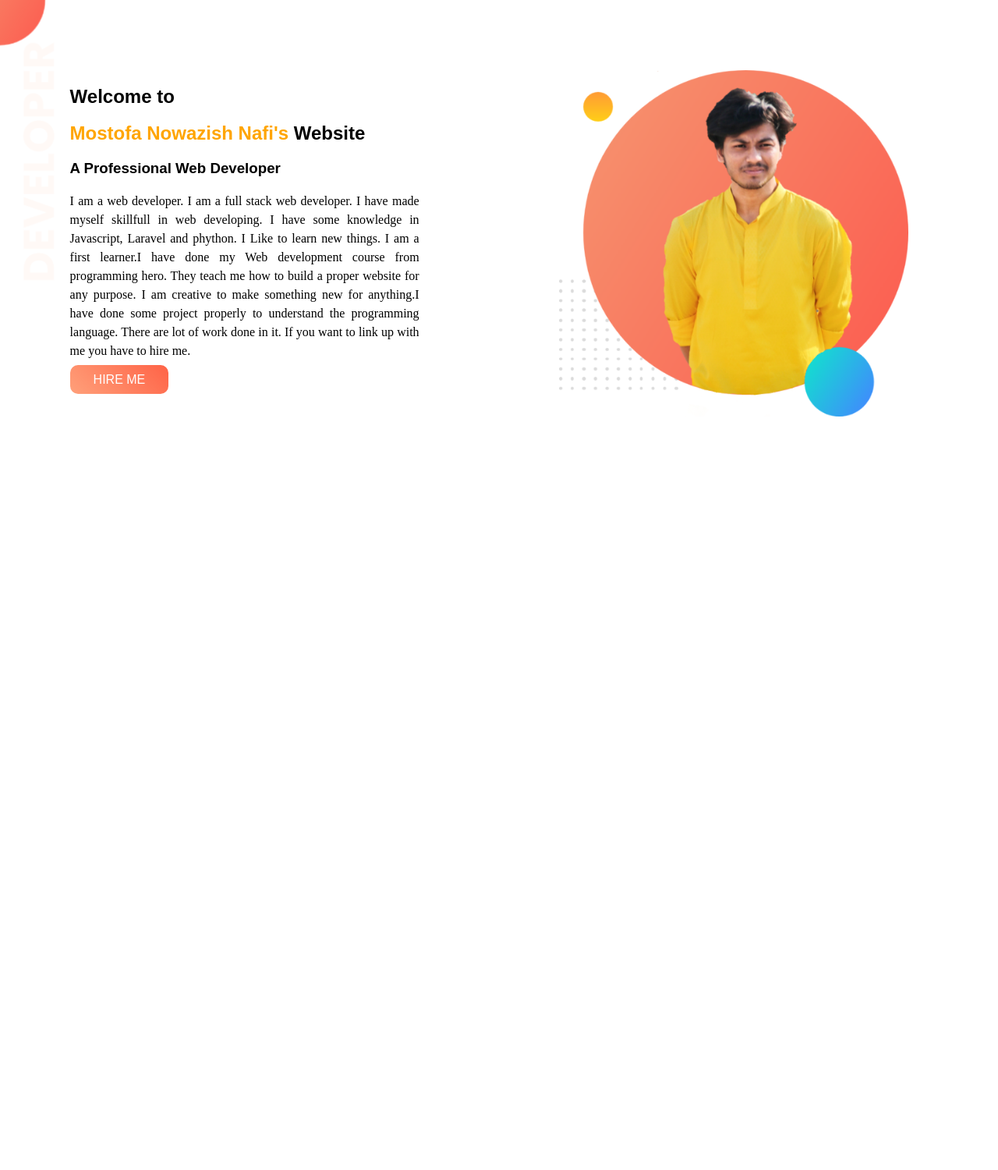
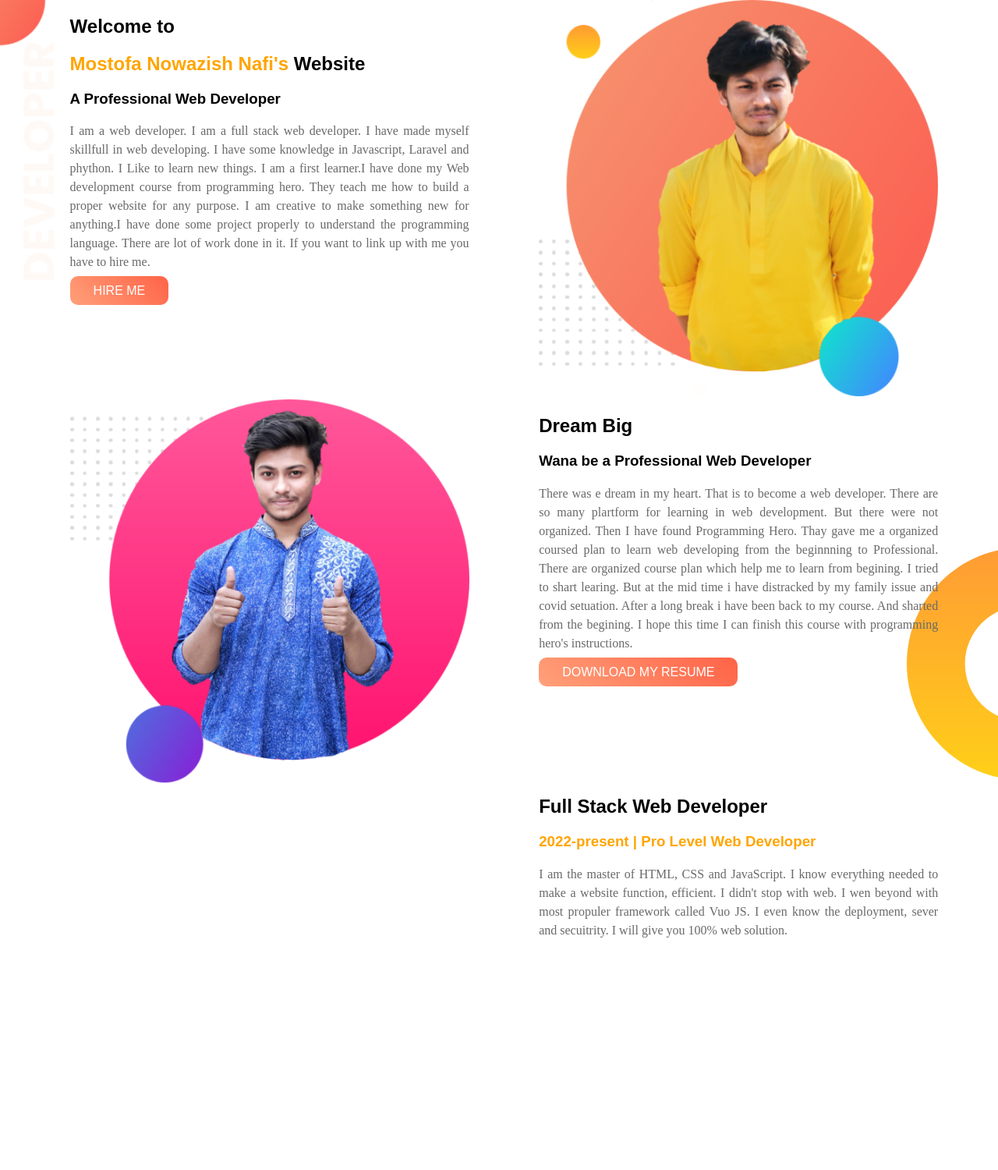
Before and after one commit to MnNafi/My_First_Website, a plain HTML site: page Index.html in a window 1280 px wide. Shown: the whole page at 78% size. Before the commit the page ends 1000 px from the top, so only its background shows below. Drawn offline with Linux system fonts and the light colour scheme.

Commit message:
day last commit

```diff
--- a/Index.html
+++ b/Index.html
@@ -11,18 +11,32 @@
     <section class="top-banner">
         <div class="half-width">
             <h1>Welcome to</h1>
-            <h1><span class="name-highlights">Mostofa Nowazish Nafi's</span> Website</h1>
+            <h1><span class="orange-highlight">Mostofa Nowazish Nafi's</span> Website</h1>
             <h3>A Professional Web Developer</h3>
             <p>I am a web developer. I am a full stack web developer. I have made myself skillfull in web developing. I have some knowledge in Javascript, Laravel and phython. I Like to learn new things. I am a first learner.I have done my Web development course from programming hero. They teach me how to build a proper website for any purpose. I am creative to make something new for anything.I have done some project properly to understand the programming language. There are lot of work done in it. If you want to link up with me you have to hire me.</p>
-            <a class="link-button" target="_blank" href="www.facebook.com/mostofanowazish1">HIRE ME</a>
+            <a class="link-button" target="_blank" href="https://www.linkedin.com/in/mostofa-nowazish-nafi/">HIRE ME</a>
         </div>
         <div class="half-width">
             <img src="image/1.png" alt="">
         </div>
     </section>
-
-    <section>
-
+    <section class="middle-banner">
+        <div class="half-width">
+            <img src="image/2.png" alt="">
+        </div>
+        <div class="half-width">
+            <h2>Dream Big</h2>
+            <h3>Wana be a Professional Web Developer</h3>
+            <p>There was e dream in my heart. That is to become a web developer. There are so many plartform for learning in web development. But there were not organized. Then I have found Programming Hero. Thay gave me a organized coursed plan to learn web developing from the beginnning to Professional. There are organized course plan which help me to learn from begining. I tried to shart learing. But at the mid time i have distracked by my family issue and covid setuation. After a long break i have been back to my course. And sharted from the begining. I hope this time I can finish this course with programming hero's instructions.</p>
+            <a target="_blank" class="link-button" href="file/Md. Mostofa Nowazish Nafi.pdf">DOWNLOAD MY RESUME</a>
+        </div>
+    </section>
+    <section class="experience-area">
+        <div class="half-width">
+            <h2>Full Stack Web Developer</h2>
+            <h3 class="orange-highlight" >2022-present | Pro Level Web Developer</h3>
+            <p>I am the master of HTML, CSS and JavaScript. I know everything needed to make a website function, efficient. I didn't stop with web. I wen beyond with most propuler framework called Vuo JS. I even know the deployment, sever and secuitrity. I will give you 100% web solution.</p>
+        </div>
     </section>
 </body>
 </html>
--- a/Style.css
+++ b/Style.css
@@ -2,17 +2,15 @@ body{
     font-family: Poppins, sans-serif;
     margin: 0;
 }
-h1{
-    font-weight: 40px;
-}
-.name-highlights{
+
+.orange-highlight{
     color: orange;
 }
 .half-width{
-    width: 35%;
+    width: 40%;
     float: left;
-    margin:5%;
-    padding:2%;
+    margin-left:5%;
+    padding-left:2%;
 }
 .half-width img{
     width: 100%;
@@ -25,6 +23,7 @@ section{
     height: 500px;
 }
 p{
+    color: dimgray;
     font-family: 'Times New Roman', Times, serif;
     line-height: 1.5;
     text-align: justify;
@@ -37,3 +36,8 @@ p{
     background-image: linear-gradient(45deg, lightsalmon, tomato);
     border-radius: 10px;
 }
+.middle-banner{
+    background-image: url(image/dream-bg.png);
+    background-repeat: no-repeat;
+    background-position: Bottom right;
+}
```
Also changed, not shown: 1 other file.
